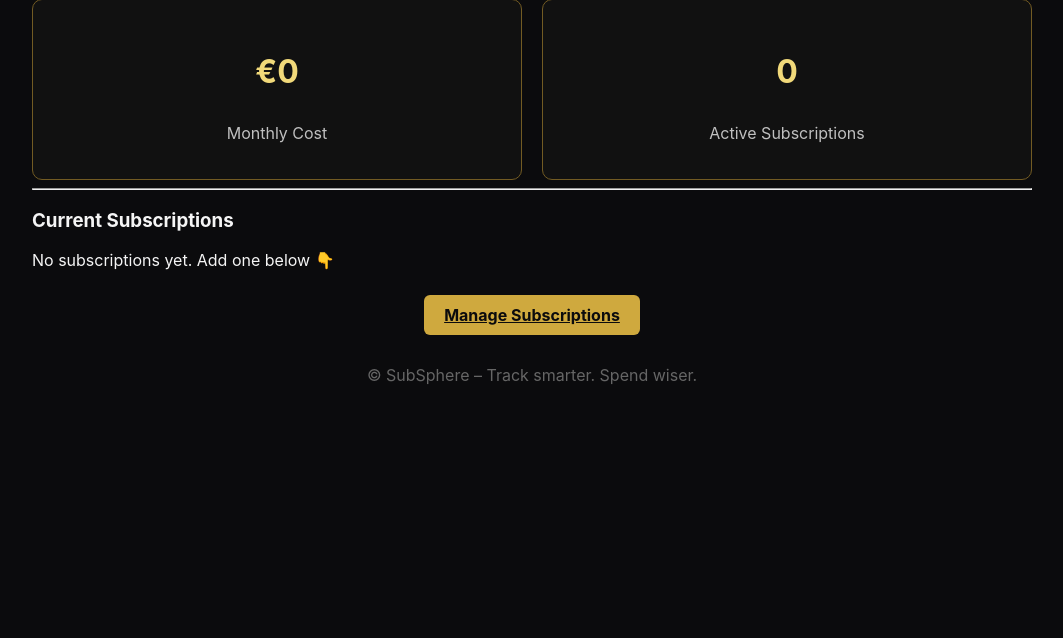
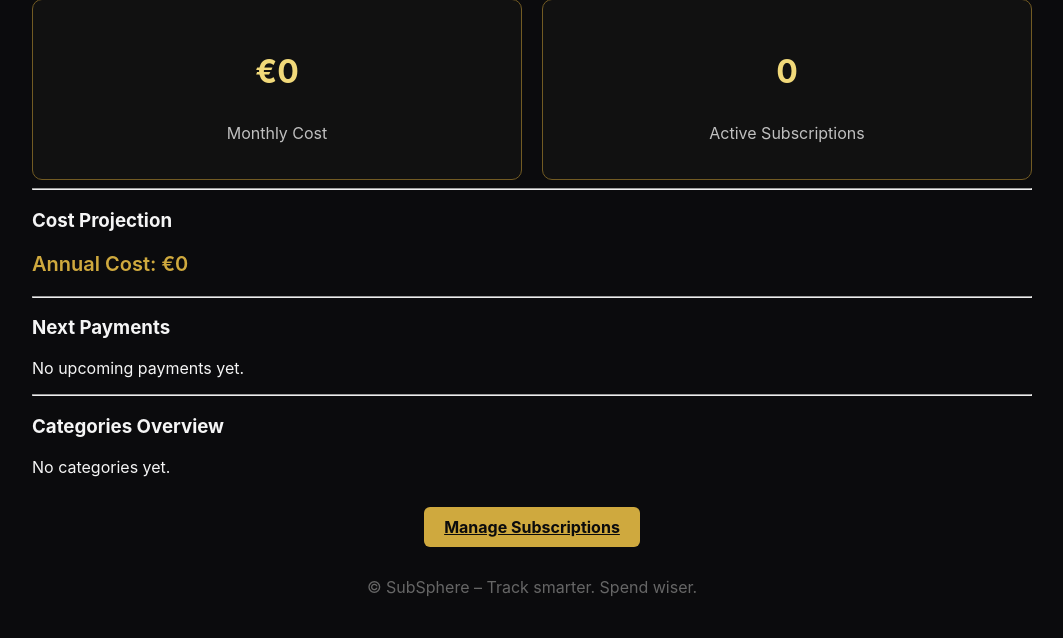
Before and after one commit to ilyassuelen/SubSphere, a Flask app: page /dashboard in a window 1280 px wide. Shown: the part 162-800 px from the top of the page, without its empty margins (108-1171 px from the left). Run offline with Flask 3, Linux system fonts and the light colour scheme; the visitor is signed in with stand-in values (Sample User, id 1); data that the repository does not hold is empty.

Commit message:
Enhance dashboard with insights & cost analytics

```diff
--- a/app.py
+++ b/app.py
@@ -75,17 +75,32 @@ def dashboard():
     subs = data_manager.get_subscriptions_by_user(user_id)
 
     total_monthly_cost = 0
+    annual_cost = 0
+    categories = {}
+
     for s in subs:
         if s.billing_cycle == "Monthly":
             total_monthly_cost += s.price
+            annual_cost += s.price * 12
         elif s.billing_cycle == "Yearly":
-            total_monthly_cost += s.price / 12  # Kosten auf Monat runterbrechen
+            total_monthly_cost += s.price / 12
+            annual_cost += s.price
+
+        categories[s.category] = categories.get(s.category, 0) + 1
+
+    # Top category
+    top_category = None
+    if categories:
+        top_category = max(categories, key=categories.get)
 
     return render_template(
         "dashboard.html",
+        total_monthly_cost=round(total_monthly_cost, 2),
+        annual_cost=round(annual_cost, 2),
+        sub_count=len(subs),
         subs=subs,
-        total_monthly_cost=round(total_monthly_cost, 2),
-        sub_count=len(subs)
+        categories=categories,
+        top_category=top_category
     )
 
 
--- a/templates/dashboard.html
+++ b/templates/dashboard.html
@@ -1,7 +1,9 @@
 {% extends "base.html" %}
 {% block content %}
+
 <h2 class="section-title white">Dashboard Overview</h2>
 
+<!-- Stats Cards -->
 <div class="stats-grid">
     <div class="stat-card">
         <p class="stat-value">€{{ total_monthly_cost }}</p>
@@ -14,29 +16,65 @@
     </div>
 </div>
 
+
+<!-- Annual Cost -->
 <hr class="sep">
+<h3 class="section-title white">Cost Projection</h3>
+<p style="color:#cfa93e;font-size:20px;font-weight:600;">
+    Annual Cost: €{{ annual_cost }}
+</p>
 
-<h3 class="section-title">Current Subscriptions</h3>
+<!-- Next Payments -->
+<hr class="sep">
+<h3 class="section-title white">Next Payments</h3>
 
 {% if subs %}
 <ul class="sub-list">
-    {% for sub in subs %}
-        <li class="sub-item">
-            <strong>{{ sub.name }}</strong>
-            – €{{ "%.2f"|format(sub.price) }}/{{ sub.billing_cycle }}
-            <br>
-            <span class="sub-meta">
-                Next Payment: {{ sub.next_payment_date }}
-                | Category: {{ sub.category }}
-            </span>
-        </li>
+    {% for s in subs|sort(attribute='next_payment_date') %}
+    <li class="sub-item">
+        <strong>{{ s.name }}</strong> — {{ s.next_payment_date }}
+        <span class="sub-meta">
+            €{{ "%.2f"|format(s.price) }} / {{ s.billing_cycle }}
+        </span>
+    </li>
     {% endfor %}
 </ul>
 {% else %}
-<p>No subscriptions yet. Add one below 👇</p>
+<p>No upcoming payments yet.</p>
 {% endif %}
 
-<div style="text-align:center; margin-top: 35px;">
+
+<!-- Categories Breakdown -->
+<hr class="sep">
+<h3 class="section-title white">Categories Overview</h3>
+
+{% if categories %}
+<ul class="sub-list">
+    {% for cat, count in categories.items() %}
+    <li class="sub-item">
+        {{ cat }}:
+        {% for i in range(count) %}
+            <span style="color:#cfa93e;">█</span>
+        {% endfor %}
+        <small>({{ count }})</small>
+    </li>
+    {% endfor %}
+</ul>
+
+{% if top_category %}
+<p style="margin-top:12px;">
+    🔥 Most Subscribed Category:
+    <strong style="color:#cfa93e;">{{ top_category }}</strong>
+</p>
+{% endif %}
+
+{% else %}
+<p>No categories yet.</p>
+{% endif %}
+
+
+<!-- Call To Action -->
+<div style="text-align:center; margin-top: 40px;">
     <a href="{{ url_for('subscriptions') }}" class="btn-primary">
         Manage Subscriptions
     </a>
```
